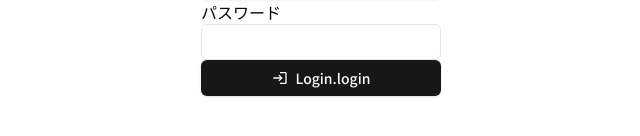
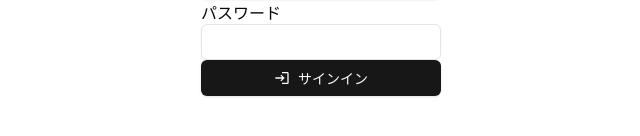
Before and after one commit to walnuts1018/mucaron, a Next.js app in the folder frontend/: page /login in a window 1280 px wide. Shown: the part 394-530 px from the top of the page, without its empty margins (319-959 px from the left). Built offline with nearby package versions, Linux system fonts and the light colour scheme.

Commit message:
add signin
Signed-off-by: walnuts1018 <r.juglans.1018@gmail.com>

```diff
--- a/frontend/src/app/login/page.tsx
+++ b/frontend/src/app/login/page.tsx
@@ -20,7 +20,7 @@ export default function Login() {
         </label>
         <Button type="submit">
           <MdLogin />
-          {t("login")}
+          {t("signin")}
         </Button>
       </Form>
     </div>
--- a/frontend/src/i18n/locales/en.json
+++ b/frontend/src/i18n/locales/en.json
@@ -1,6 +1,7 @@
 {
   "Login": {
     "username": "Username",
-    "password": "Password"
+    "password": "Password",
+    "signin": "Sign In"
   }
 }
--- a/frontend/src/i18n/locales/ja.json
+++ b/frontend/src/i18n/locales/ja.json
@@ -1,6 +1,7 @@
 {
   "Login": {
     "username": "ユーザー名",
-    "password": "パスワード"
+    "password": "パスワード",
+    "signin": "サインイン"
   }
 }
```
